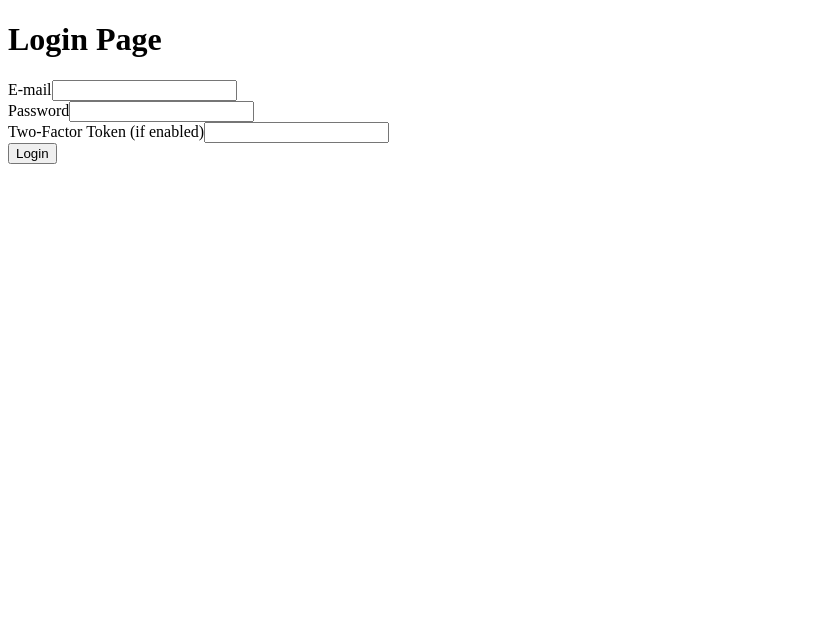
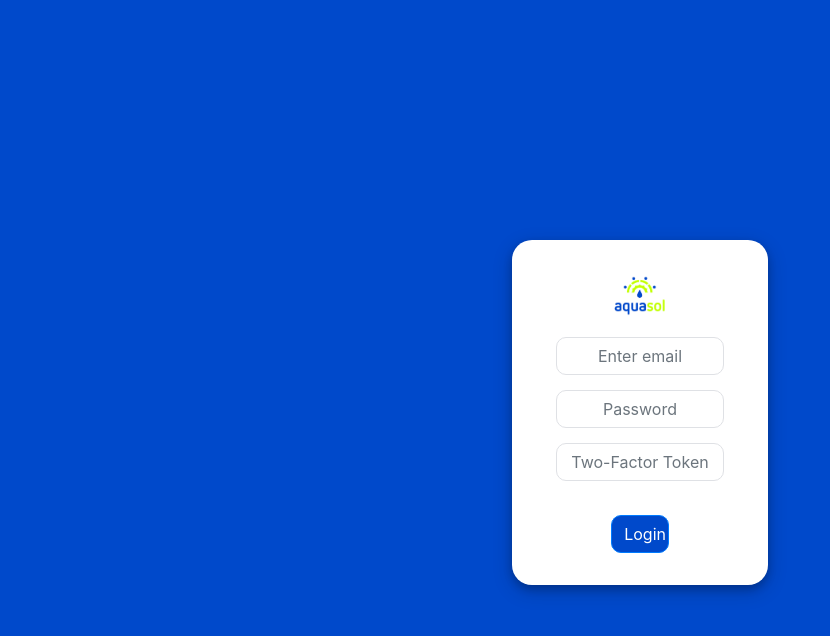
Before and after one commit to ThijsBink/twinx, a React (Create React App) app in the folder frontend/: page / in a window 1280 px wide. Shown: the top 636 px of the page, without its empty margins (0-830 px from the left). Built offline with nearby package versions, Linux system fonts and the light colour scheme.

Commit message:
Login page frontend 01

```diff
--- a/frontend/package.json
+++ b/frontend/package.json
@@ -6,8 +6,10 @@
     "@testing-library/jest-dom": "^5.11.9",
     "@testing-library/react": "^11.2.5",
     "@testing-library/user-event": "^12.8.0",
+    "bootstrap": "^4.6.0",
     "chart.js": "^2.9.4",
     "react": "^17.0.1",
+    "react-bootstrap": "^1.5.1",
     "react-chartjs-2": "^2.11.1",
     "react-dom": "^17.0.1",
     "react-grid-layout": "^1.2.2",
--- /dev/null
+++ b/frontend/src/css/Login.css
@@ -0,0 +1,61 @@
+.login {
+    text-align: center;
+    background-color: #0049CB;
+    height: 100vh;
+    width: 100vw;
+}
+
+.loginComponent {
+    box-shadow: 0 4px 8px 0 rgba(0, 0, 0, 0.2), 0 6px 20px 0 rgba(0, 0, 0, 0.19);
+    position: absolute;
+    padding: 4vh;
+    width: 20%;
+    text-align: start;
+    background-color: white;
+    border-radius: 20px;
+    top: 30%;
+    left: 40%;
+}
+
+/* Need to find a way to not resize component when resizing screen */
+
+.logo-image {
+    text-align: center;
+}
+
+.auth-form {
+
+}
+
+.form-control {
+    text-align: center;
+    border: none !important;
+    margin: 15px 0 0 0  ;
+}
+
+.form-control > input {
+    width: 100%;
+    text-align: center;
+    border-radius: 10px;
+    border: 1px solid #dfe1e5 !important;
+    margin: 0;
+}
+
+.form-actions {
+    text-align: center;
+}
+
+.log-btn {
+    margin-top: 40px;
+    width: 30%;
+    border-radius: 10px !important;
+    background-color: #0049CB !important;
+}
+
+.logo-div {
+    text-align: center;
+}
+
+.logo-image {
+    width: 30%;
+}
--- a/frontend/src/index.js
+++ b/frontend/src/index.js
@@ -1,8 +1,8 @@
 import React from 'react';
 import ReactDOM from 'react-dom';
 import App from './App';
-
 import './index.css';
+import 'bootstrap/dist/css/bootstrap.css'
 
 ReactDOM.render(
   <React.StrictMode>
--- a/frontend/src/pages/Login.js
+++ b/frontend/src/pages/Login.js
@@ -1,8 +1,11 @@
 import React, { Component } from 'react';
+import AuthContext from '../context/authContext';
+import { getAccessToken } from '../api/endpoints';
+import '../css/Login.css';
+import { Button, Form} from 'react-bootstrap';
+import logo from '../img/logo.png';
 
-import AuthContext from '../context/authContext';
 
-import { getAccessToken } from '../api/endpoints';
 // import { getAccessToken } from '../api/user';
 
 export default class Login extends Component {
@@ -34,26 +37,27 @@ export default class Login extends Component {
 
   render() {
     return (
-      <>
-        <h1>Login Page</h1>
-        <form className='auth-form' onSubmit={this.submitHandler}>
-          <div className='form-control'>
-            <label htmlFor='email'>E-mail</label>
-            <input type='email' id='email' ref={this.emailEl} />
+      <div className="login">
+        <div className="loginComponent">
+          <Form className='auth-form' onSubmit={this.submitHandler}>
+            <div className="logo-div">
+              <img className="logo-image" src={logo} alt="logo"></img>
             </div>
             <div className='form-control'>
-            <label htmlFor='password'>Password</label>
-            <input type='password' id='password' ref={this.passwordEl} />
+              <Form.Control type="email" placeholder="Enter email" ref={this.emailEl} />
             </div>
             <div className='form-control'>
-            <label htmlFor='twoFA'>Two-Factor Token (if enabled)</label>
-            <input type='text' id='twoFA' ref={this.twoFAEl} />
+              <Form.Control type='password' id='password' placeholder="Password" ref={this.passwordEl} />
+            </div>
+            <div className='form-control'>
+              <Form.Control type='text' id='twoFA' placeholder="Two-Factor Token" ref={this.twoFAEl} />
             </div>
             <div className='form-actions'>
-            <button type='submit'>Login</button>
+              <Button className="log-btn" type='submit'>Login</Button>
             </div>
-        </form>
-      </>
+          </Form>
+        </div>
+      </div>
     );
   }
 }
```
Also changed, not shown: frontend/src/img/logo.png (added), 1 other file (tests, documents, lock files or other folders). Lines whose indentation alone changed are shown as unchanged.
